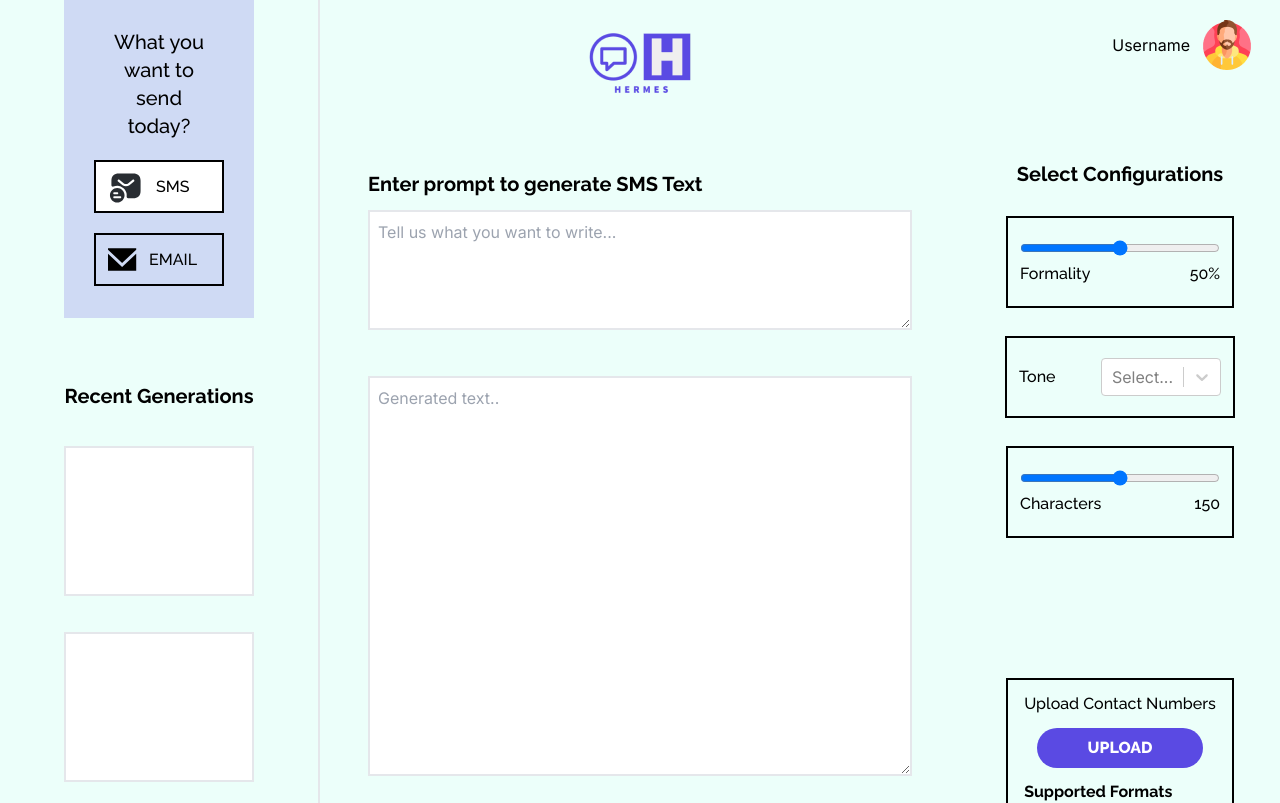
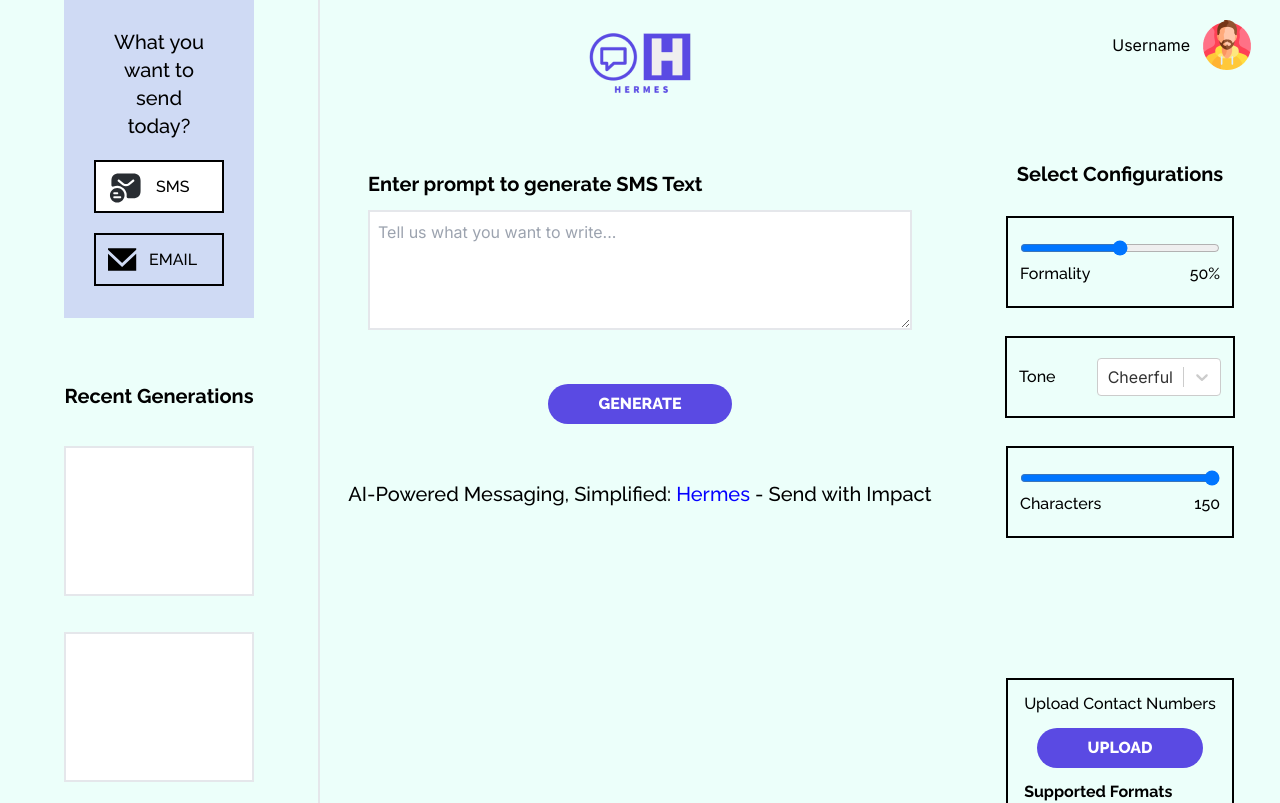
Before and after one commit to glitchharsh/Hermes, a Next.js app in the folder hermes/: page /pages/sms in a window 1280 px wide. Shown: the top 803 px of the page. Built offline with nearby package versions, Linux system fonts and the light colour scheme.

Commit message:
text generation integration done, configs working now

```diff
--- a/hermes/app/globals.css
+++ b/hermes/app/globals.css
@@ -15,3 +15,6 @@
     --background-end-rgb: 0, 0, 0;
   }
 }
+*{
+  transition: all 0.2s ease-in-out;
+}
--- /dev/null
+++ b/hermes/app/hooks/useGenerator.tsx
@@ -0,0 +1,52 @@
+const url = "https://harsh0p.pythonanywhere.com/recommendation/";
+
+interface IGenerator {
+    prompt: string;
+    maxChars: number;
+    tone: string;
+    formality: number;
+    the_type: string; // SMS or Email
+}
+
+
+const useGenerator = async (props: IGenerator) => {
+  let headersList = {
+    Accept: "*/*",
+    "Content-Type": "application/json",
+     "Authorization": 'Bearer eyJhbGciOiJIUzI1NiIsInR5cCI6IkpXVCJ9.eyJ0b2tlbl90eXBlIjoiYWNjZXNzIiwiZXhwIjoxNjg5MTY2Mzg1LCJpYXQiOjE2ODgzMDIzODUsImp0aSI6IjQ1OGU0NWVhOTdjMzRmZjI5MGU4MmIzMGY5ZDYxOGI5IiwidXNlcl9pZCI6NywibmFtZSI6IkhvbmV5IFNpbmdoIn0.9Me09HaSAFO2J401xDQJzzNPyY5PqH04vuzPogb7iW4'
+
+  };
+
+  const the_promt:string = `You are a ${props.the_type} text generator, convert this string to a ${props.the_type}, as per given constraints`
+  + `, "${props.prompt}." `
+  +`The constaints are, "${props.formality}% Formal", "${props.maxChars} Character limit", "Tone ${props.tone}", "Type ${props.the_type}".`
+
+  const url_type = props.the_type === "sms" ? "sms" : "email";
+
+  console.log(the_promt);
+  let bodyContent = JSON.stringify({
+    prompt: the_promt,
+    maxTokens: 2048 - the_promt.length - 1,
+  });
+
+  try {
+    let response = await fetch(
+    url + url_type + "/",
+      {
+        method: "POST",
+        body: bodyContent,
+        headers: headersList,
+      }
+    );
+    let data:string;
+    data = await response.json();
+    // @ts-ignore
+    console.log(data.data.trim());
+    // @ts-ignore
+    return data.data ? data.data.trim() : data;
+  } catch (error) {
+    console.log("Error in useGen", error);
+  }
+};
+
+export default useGenerator;
--- a/hermes/app/hooks/useRegister.tsx
+++ b/hermes/app/hooks/useRegister.tsx
@@ -1,6 +1,6 @@
 const url = "https://harsh0p.pythonanywhere.com/auth/register/";
 
-const useRegister = async (name, phoneNumber, email, age, gender, password) => {
+const useRegister = async (name:string, phoneNumber:any, email:string, age:any, gender:any, password:string) => {
   let headersList = {
     Accept: "*/*",
     "Content-Type": "application/json",
--- a/hermes/app/pages/sms/page.tsx
+++ b/hermes/app/pages/sms/page.tsx
@@ -8,6 +8,7 @@ import man from "../../images/man.png";
 import { Raleway } from "next/font/google";
 import Select from "react-select";
 import { useState } from "react";
+import useGenerator from "@/app/hooks/useGenerator";
 
 const raleway = Raleway({
   weight: ["400", "500", "700", "800"],
@@ -30,8 +31,43 @@ const options1 = [
   { value: "html", label: "HTML" },
 ];
 
+
+
 export default function Home() {
+
   const [type, setType] = useState("sms");
+  const [formality, setFormality] = useState(50);
+  const [prompt, setPrompt] = useState("");
+  const [tone, setTone] = useState("Cheerful");
+  const [maxChars, setMaxChars] = useState(150);
+  const [generatedText, setGeneratedText] = useState("");
+  const [emailType, setEmailType] = useState("text");
+
+  const handleGenerate = async (e:any) => {
+    e.preventDefault();
+    if(prompt.trim() === "") {
+      alert("Please enter a prompt");
+      return;
+    }
+    const the_type = type === "sms" ? "sms" : emailType + " email";
+    // eslint-disable-next-line react-hooks/rules-of-hooks
+    const data:any = await useGenerator({prompt, tone, formality, maxChars, the_type});
+    setGeneratedText(data);
+  }
+
+  const handleContentSend = async (e:any) => {
+    e.preventDefault();
+    if(generatedText.trim() === "") {
+      alert("Please generate text first");
+      return;
+    }
+    if(type === "sms") {
+      alert("SMS sent");
+    } else {
+      alert("Email sent");
+    }
+  }
+
   return (
     <div className="min-h-screen bg-[#ECFFFA] flex">
       <div className="w-1/4 border-r-2">
@@ -84,25 +120,39 @@ export default function Home() {
           <textarea
             className="border-2 h-[120px] w-full mt-3 pl-2 pt-2"
             placeholder="Tell us what you want to write..."
+            onChange = {(e) => setPrompt(e.target.value)}
           />
-          <textarea
+          {generatedText && <textarea
             className="border-2 h-[400px] w-full mt-10 pl-2 pt-2"
             placeholder="Generated text.."
-          />
+            defaultValue={
+              generatedText
+            }
+          />}
         </div>
         <div className="mx-auto">
+{!generatedText ? <button
+            className={`${raleway.className} bg-[#5A4AE3] text-white uppercase rounded-[30px] py-2 px-[51px] mt-12 font-extrabold`}
+            onClick={handleGenerate}
+          >
+          GENERATE
+          </button>:
+
           <button
             className={`${raleway.className} bg-[#5A4AE3] text-white uppercase rounded-[30px] py-2 px-[51px] mt-12 font-extrabold`}
+            onClick={handleContentSend}
           >
-            SEND
+          SEND {type.toUpperCase()}
           </button>
+
+          }
         </div>
-        <p
+        <div
           className={`${raleway.className} text-center mt-14 font-medium text-xl`}
         >
           AI-Powered Messaging, Simplified:{" "}
           <p className="text-[#0500FF] inline">Hermes</p> - Send with Impact
-        </p>
+        </div>
       </div>
       <div className="w-1/4 min-h-full">
         <div className="flex items-center gap-x-3 mt-5 absolute right-7">
@@ -116,29 +166,41 @@ export default function Home() {
             Select Configurations
           </p>
           <div className="border-2 border-black px-3 py-5">
-            <input type="range" className="w-[200px]" />
+            <input type="range" className="w-[200px]"
+            onChange={(e) => setFormality( Number(e.target.value) )}
+            />
             <div className="flex justify-between">
               <p className={`${raleway.className} font-medium text-base`}>
                 Formality
               </p>
               <p className={`${raleway.className} font-medium text-base`}>
-                50%
+                {formality}%
               </p>
             </div>
           </div>
           <div className="border-2 border-black px-3 py-5 w-[230px] flex justify-between items-center">
             <p className={`${raleway.className} font-medium text-base`}>Tone</p>
-            <Select options={options} />
+            <Select options={options} defaultValue={
+              options[0]
+            }
+            onChange={(e) => {
+              if(e) setTone(e.value)
+              else setTone(options[0].value)
+            }}
+            />
           </div>
           {type === "sms" && (
             <div className="border-2 border-black px-3 py-5">
-              <input type="range" className="w-[200px]" />
+              <input type="range" className="w-[200px]"
+              onChange = {(e) => setMaxChars( Math.floor (Number(e.target.value) *1.5))}
+              value = {maxChars/1.5}
+              />
               <div className="flex justify-between">
                 <p className={`${raleway.className} font-medium text-base`}>
                   Characters
                 </p>
                 <p className={`${raleway.className} font-medium text-base`}>
-                  150
+                  {maxChars}
                 </p>
               </div>
             </div>
@@ -148,7 +210,13 @@ export default function Home() {
               <p className={`${raleway.className} font-medium text-base`}>
                 Type
               </p>
-              <Select options={options1} />
+              <Select options={options1}
+              defaultValue={ options1[0] }
+              onChange={(e) => {
+                if(e) setEmailType(e.value)
+                else setEmailType(options1[0].value)
+              }}
+              />
             </div>
           )}
           <div className="border-black border-2 flex flex-col mt-28 py-3 px-4 gap-y-3">
@@ -159,7 +227,7 @@ export default function Home() {
             )}
             {type === "email" && (
               <p className={`${raleway.className} font-medium text-base`}>
-                Upload Email ID's
+                Upload Email ID&#39;s
               </p>
             )}
             <div className="mx-auto">
```
